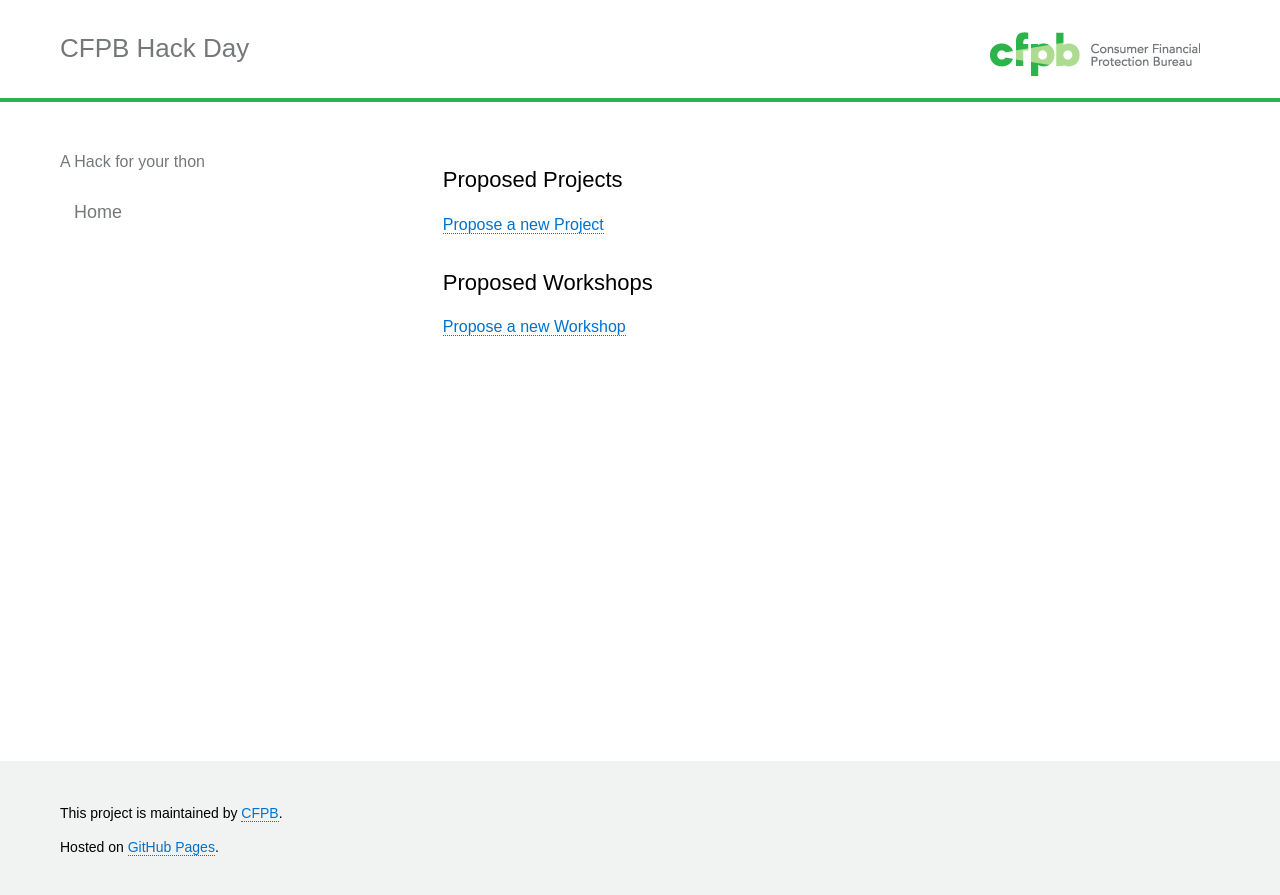
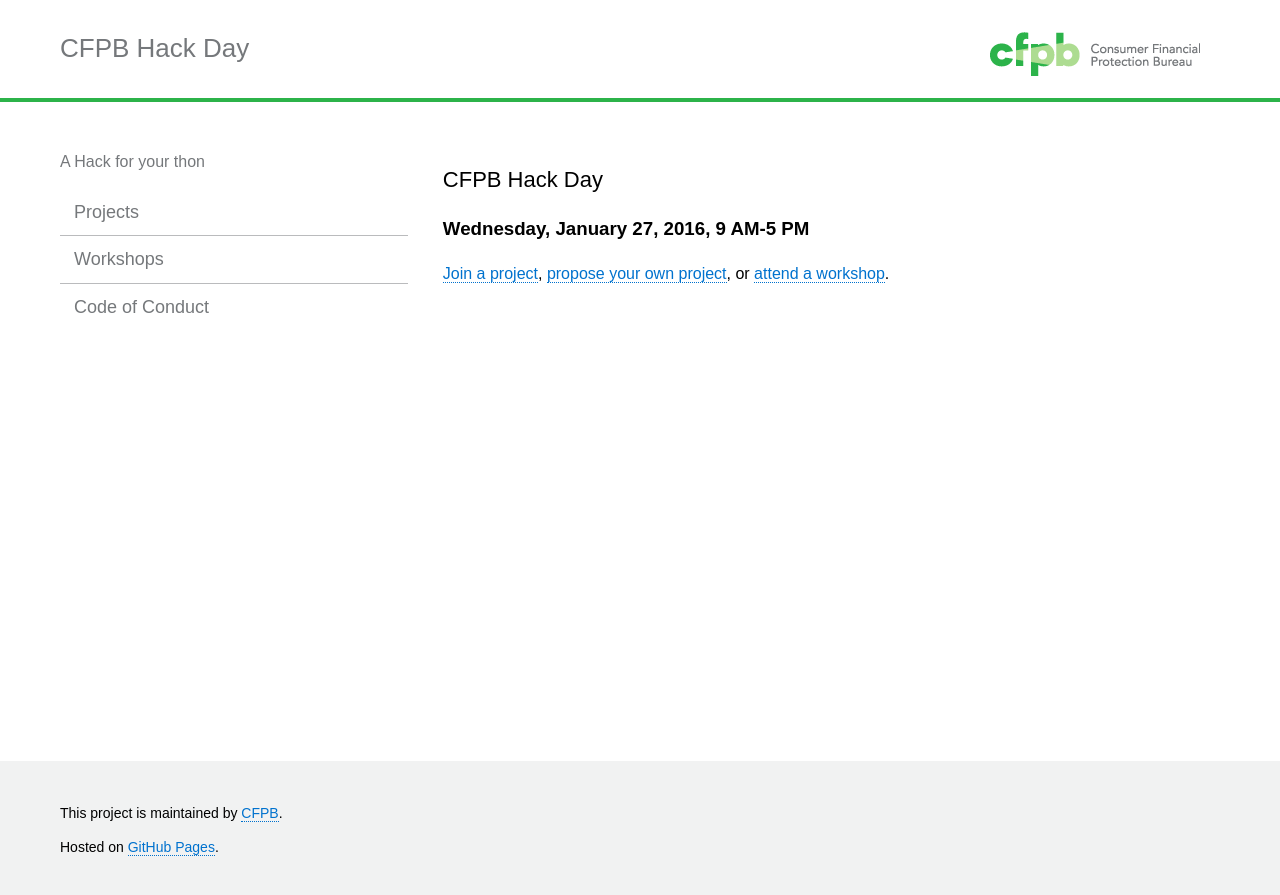
Before and after one commit to cfpb/hackathon, a Jekyll site: the page built from index.html, in a window 1280 px wide. Shown: the top 895 px of the page. Built offline with Jekyll 4.4.1, drawn with Linux system fonts in a browser that asks for light colours.

Commit message:
add moar pages n stuff

```diff
--- a/_config.yml
+++ b/_config.yml
@@ -31,9 +31,16 @@
 # Navigation
 # List links that should appear in the site sidebar here
 navigation:
-- text: Home
+- text: Projects
   url: ./
   internal: true
+- text: Workshops
+  url: ./workshops
+  internal: true
+- text: Code of Conduct
+  url: ./code-of-conduct
+  internal: true
+
 
 # Style Variables
 brand_color: "#2cb34a"
--- a/index.html
+++ b/index.html
@@ -5,24 +5,10 @@
 {% capture index %}{% include index.md %}{% endcapture %}
 {{ index | markdownify }}
 
-<section id="projects">
-  <h2>Proposed Projects</h2>
-  <ul id="project-list">
-  </ul>
-  <p>
-    <a href="https://github.com/cfpb/hackathon/issues/new?labels=project">Propose a new Project</a>
-  </p>
+<section>
+  <h2>CFPB Hack Day</h2>
 
-  <h2>Proposed Workshops</h2>
-  <ul id="workshop-list">
-  </ul>
-  <p>
-    <a href="https://github.com/cfpb/hackathon/issues/new?labels=workshop">Propose a new Workshop</a>
-  </p>
+  <h3>Wednesday, January 27, 2016, 9 AM-5 PM</h3>
+  <p><a href="projects">Join a project</a>, <a href="https://github.com/cfpb/hackathon/issues/new?labels=project">propose your own project</a>, or <a href="workshops">attend a workshop</a>.</p>
 
 </section>
-
-<script type="text/javascript">
-getProposedProjects();
-getProposedWorkshops();
-</script>
```
Also changed, not shown: projects.html (added, +21 -0 lines), workshops.html (added, +22 -0 lines), Gemfile.lock (added), 15 other files.
